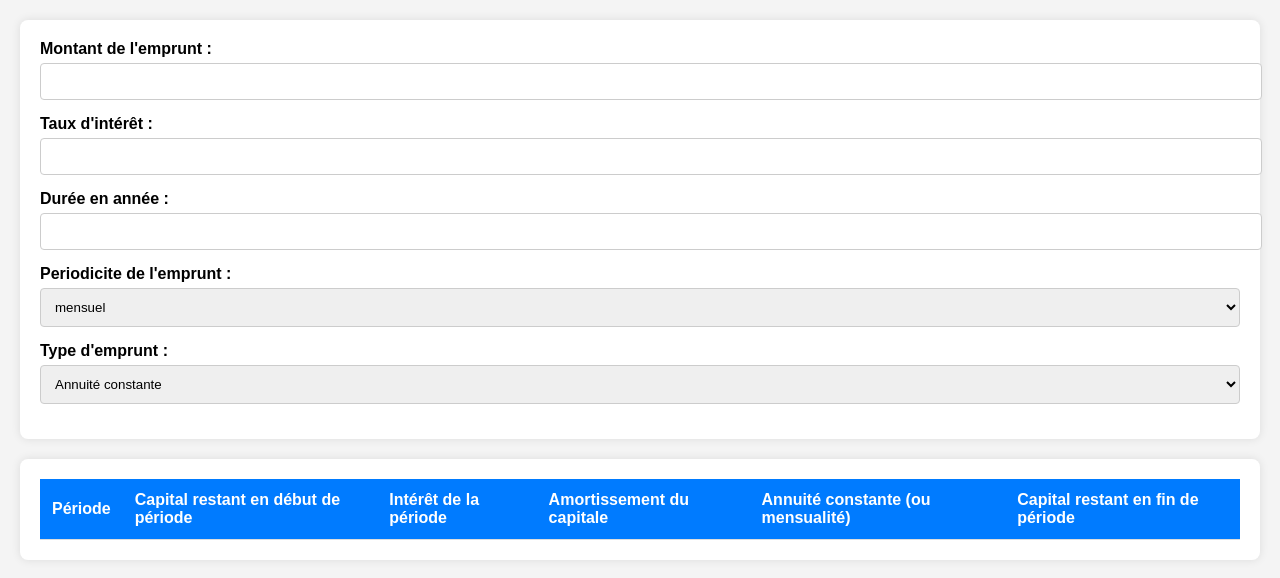
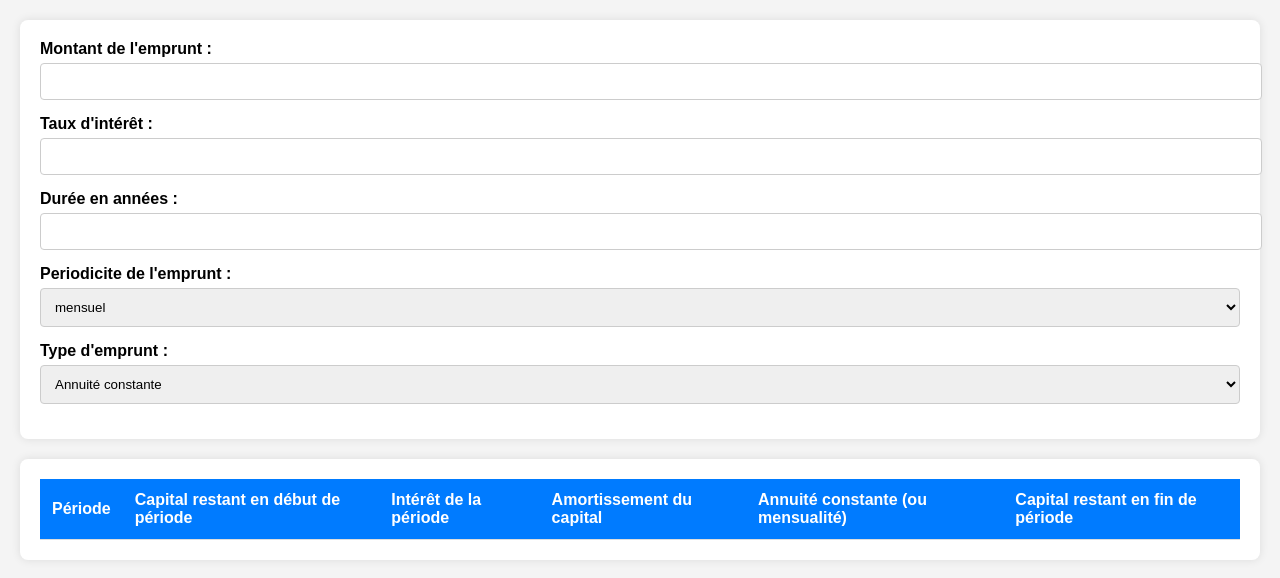
Before and after one commit to energistix/tableauEmprunt, a website with bundled scripts: page index.html in a window 1280 px wide. Built offline with nearby package versions, Linux system fonts and the light colour scheme.

Commit message:
Correction

```diff
--- a/index.html
+++ b/index.html
@@ -12,7 +12,7 @@
       <input type="number" id="montant" />
       <label for="taux">Taux d'intérêt : </label
       ><input type="number" id="taux" />
-      <label for="durée">Durée en année : </label
+      <label for="durée">Durée en années : </label
       ><input type="number" id="durée" />
       <label for="periodicite">Periodicite de l'emprunt : </label>
       <select id="periodicite">
@@ -34,7 +34,7 @@
             <th>Période</th>
             <th>Capital restant en début de période</th>
             <th>Intérêt de la période</th>
-            <th>Amortissement du capitale</th>
+            <th>Amortissement du capital</th>
             <th id="periodDisplay">Annuité constante (ou mensualité)</th>
             <th>Capital restant en fin de période</th>
           </tr>
```
